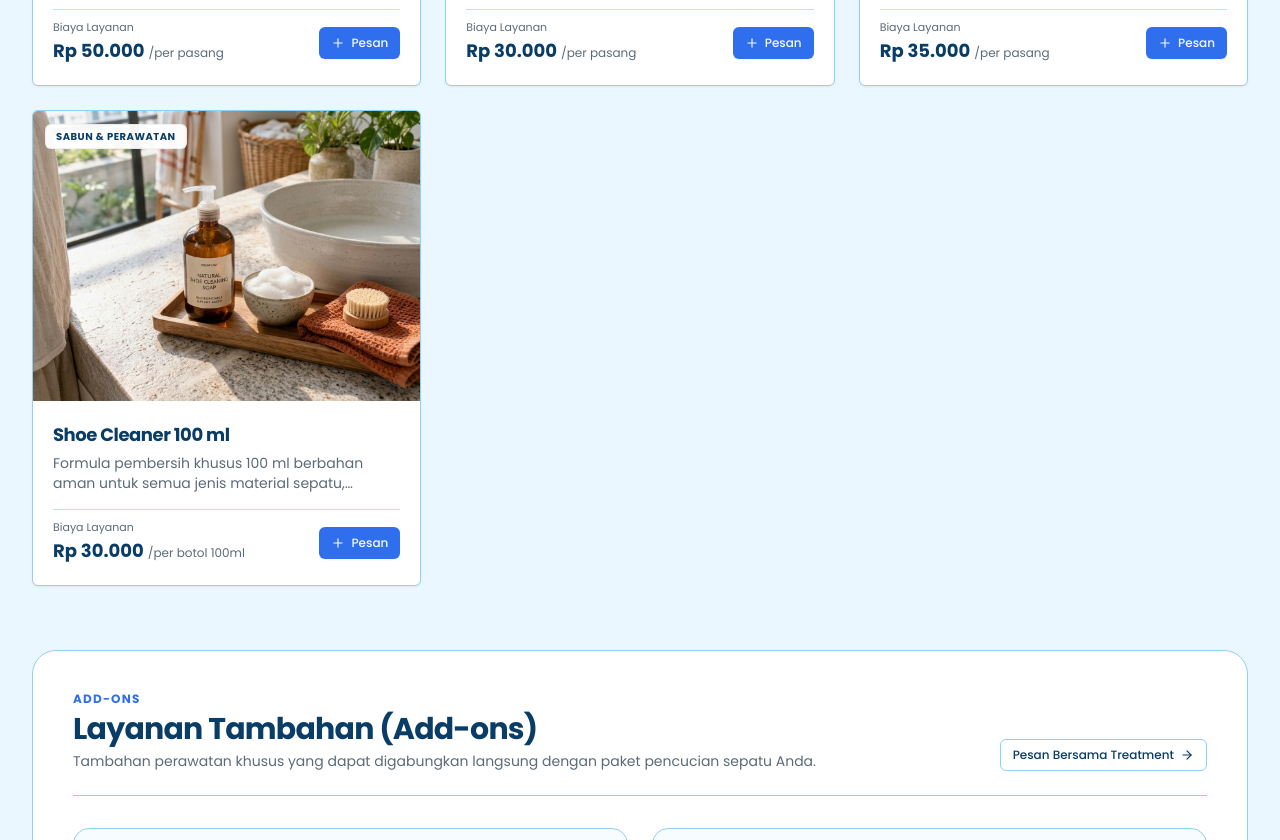
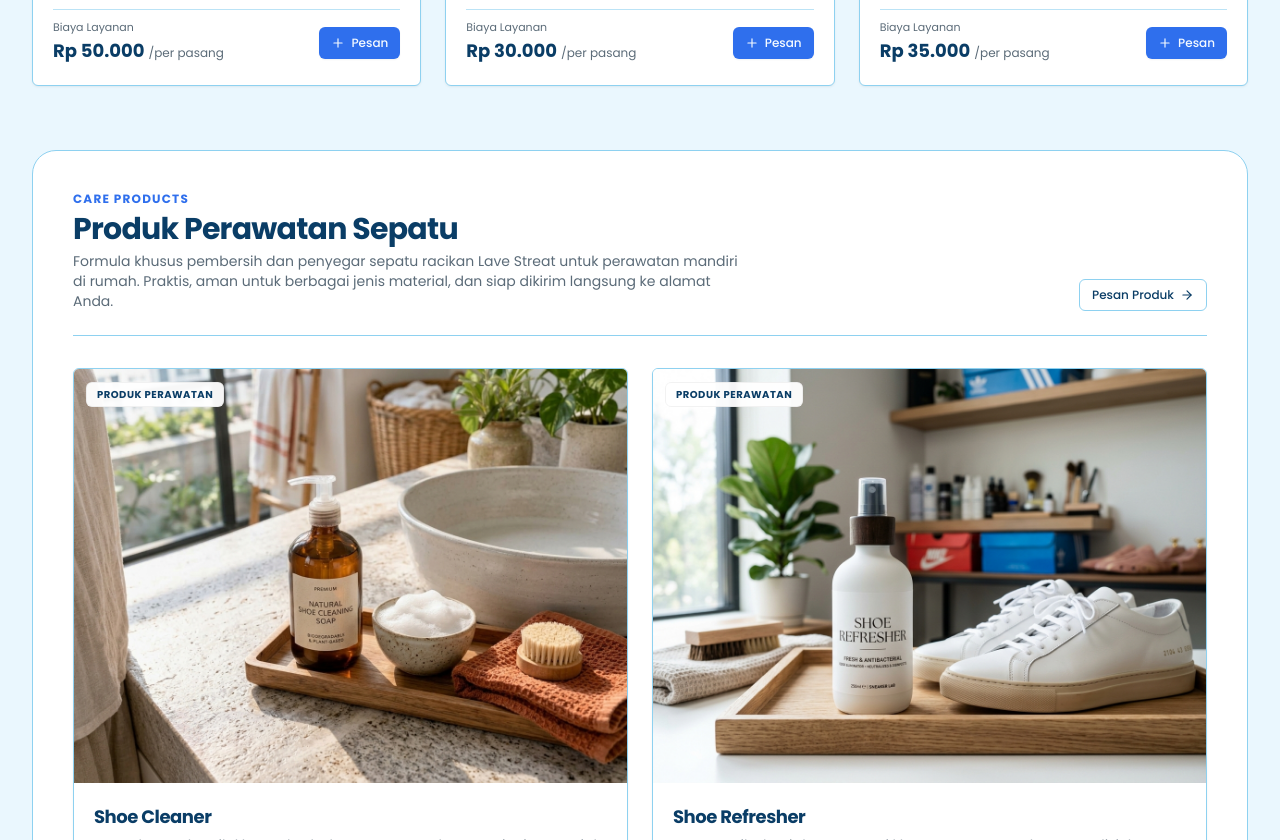
Before and after one commit to rafifahrezi75/lavestreat, a React (Vite) app: page /layanan in a window 1280 px wide. Shown: the part 1960-2800 px from the top of the page. Built offline with nearby package versions, Linux system fonts and the light colour scheme; no server answers; the database is empty; the HTML template or start-up script is replaced by a standard one.

Commit message:
feat: perbarui katalog produk perawatan dan penyesuaian layanan

```diff
--- a/src/features/services/ServiceCard.jsx
+++ b/src/features/services/ServiceCard.jsx
@@ -12,7 +12,7 @@ export function ServiceCard({ service, onSelect, selected = false }) {
   const categoryLabels = {
     cuci: 'Cuci Sepatu',
     repaint: 'Repaint Sepatu',
-    sabun: 'Sabun & Perawatan'
+    sabun: 'Produk Perawatan'
   };
 
   return (
@@ -47,12 +47,14 @@ export function ServiceCard({ service, onSelect, selected = false }) {
 
         <div className="pt-2.5 sm:pt-3 border-t border-brand-200/60 flex flex-col sm:flex-row items-start sm:items-center justify-between gap-2 mt-auto">
           <div>
-            <span className="text-[9px] sm:text-[11px] text-slate-wet block leading-none mb-0.5 sm:mb-1">Biaya Layanan</span>
+            <span className="text-[9px] sm:text-[11px] text-slate-wet block leading-none mb-0.5 sm:mb-1">
+              {service.kategori === 'sabun' ? 'Harga Produk' : 'Biaya Layanan'}
+            </span>
             <span className="text-xs sm:text-base md:text-lg font-bold text-brand-900">
               {formattedPrice}
             </span>
             <span className="text-[10px] sm:text-xs text-slate-wet font-normal ml-0.5 sm:ml-1">
-              /{service.satuan || 'pasang'}
+              /{service.satuan || (service.kategori === 'sabun' ? 'botol' : 'pasang')}
             </span>
           </div>
 
@@ -71,7 +73,7 @@ export function ServiceCard({ service, onSelect, selected = false }) {
               ) : (
                 <>
                   <Plus className="w-3 h-3 sm:w-3.5 sm:h-3.5" />
-                  <span>Pesan</span>
+                  <span>{service.kategori === 'sabun' ? 'Beli Produk' : 'Pesan'}</span>
                 </>
               )}
             </Button>
--- a/src/lib/constants.js
+++ b/src/lib/constants.js
@@ -1,7 +1,7 @@
 export const SERVICE_CATEGORIES = [
-  { id: 'all', label: 'Semua Layanan' },
-  { id: 'cuci', label: 'Cuci & Perawatan' },
-  { id: 'sabun', label: 'Sabun & Produk' }
+  { id: 'all', label: 'Semua Layanan & Produk' },
+  { id: 'cuci', label: 'Cuci & Treatment' },
+  { id: 'sabun', label: 'Produk Perawatan' }
 ];
 
 export const ORDER_METHODS = {
--- a/src/pages/admin/DashboardPage.jsx
+++ b/src/pages/admin/DashboardPage.jsx
@@ -69,7 +69,7 @@ export function DashboardPage() {
       else if (lower.includes('deep')) normalized = 'Deep Clean';
       else if (lower.includes('medium')) normalized = 'Medium Clean';
       else if (lower.includes('fast')) normalized = 'Fast Clean';
-      else if (lower.includes('sabun') || lower.includes('cleaner')) normalized = 'Produk Sabun & Care';
+      else if (lower.includes('sabun') || lower.includes('cleaner') || lower.includes('refresher')) normalized = 'Produk Sabun & Care';
 
       serviceStatsMap[normalized] = (serviceStatsMap[normalized] || 0) + qty;
     });
--- a/src/pages/admin/ServiceFormPage.jsx
+++ b/src/pages/admin/ServiceFormPage.jsx
@@ -167,7 +167,7 @@ export function ServiceFormPage() {
                   options={[
                     { value: 'cuci', label: 'Cuci Sepatu' },
                     { value: 'repaint', label: 'Repaint Sepatu' },
-                    { value: 'sabun', label: 'Sabun & Perawatan' }
+                    { value: 'sabun', label: 'Produk Perawatan (Cleaner / Refresher)' }
                   ]}
                   required
                 />
--- a/src/pages/admin/ServicesManagePage.jsx
+++ b/src/pages/admin/ServicesManagePage.jsx
@@ -123,7 +123,7 @@ export function ServicesManagePage() {
                       </div>
                     </td>
                     <td className="px-4 py-3 capitalize font-medium text-slate-wet text-xs whitespace-nowrap">
-                      {service.kategori}
+                      {service.kategori === 'sabun' ? 'Produk Perawatan' : service.kategori}
                     </td>
                     <td className="px-4 py-3 font-bold text-brand-900 text-sm whitespace-nowrap">
                       {formatPrice(service.harga)}
--- a/src/pages/public/GalleryPage.jsx
+++ b/src/pages/public/GalleryPage.jsx
@@ -184,7 +184,7 @@ export function GalleryPage() {
     if (item.kategori) return item.kategori.toLowerCase();
     const txt = `${item.layanan_terkait || ''} ${item.caption || ''}`.toLowerCase();
     if (txt.includes('repaint')) return 'repaint';
-    if (txt.includes('sabun') || txt.includes('cleaner')) return 'sabun';
+    if (txt.includes('sabun') || txt.includes('cleaner') || txt.includes('refresher')) return 'sabun';
     return 'cuci';
   };
 
--- a/src/pages/public/OrderPage.jsx
+++ b/src/pages/public/OrderPage.jsx
@@ -479,10 +479,10 @@ Mohon konfirmasi dan informasi tindak lanjut penjemputan/pengerjaan sepatu saya.
                         <span className="text-slate-wet text-xs">Filter Kategori:</span>
                         <span className="font-bold text-brand-900">
                           {[
-                            { id: 'all', label: 'Semua Layanan' },
+                            { id: 'all', label: 'Semua Layanan & Produk' },
                             { id: 'cuci', label: 'Cuci & Treatment' },
-                            { id: 'sabun', label: 'Produk Sabun' }
-                          ].find((c) => c.id === activeCategory)?.label || 'Semua Layanan'}
+                            { id: 'sabun', label: 'Produk Perawatan' }
+                          ].find((c) => c.id === activeCategory)?.label || 'Semua Layanan & Produk'}
                         </span>
                       </div>
                       <ChevronDown
@@ -500,9 +500,9 @@ Mohon konfirmasi dan informasi tindak lanjut penjemputan/pengerjaan sepatu saya.
                         />
                         <div className="absolute top-full left-0 right-0 mt-1 z-30 bg-white rounded-md border border-brand-200 shadow-lg py-1 animate-in fade-in zoom-in-95 duration-150">
                           {[
-                            { id: 'all', label: 'Semua Layanan' },
+                            { id: 'all', label: 'Semua Layanan & Produk' },
                             { id: 'cuci', label: 'Cuci & Treatment' },
-                            { id: 'sabun', label: 'Produk Sabun' }
+                            { id: 'sabun', label: 'Produk Perawatan' }
                           ].map((opt) => {
                             const isSelected = activeCategory === opt.id;
                             return (
@@ -561,7 +561,7 @@ Mohon konfirmasi dan informasi tindak lanjut penjemputan/pengerjaan sepatu saya.
                               <div className="min-w-0 flex-1 w-full">
                                 <div className="flex items-center gap-1 mb-1">
                                   <span className="text-[9px] sm:text-[10px] uppercase font-bold px-1.5 py-0.5 rounded-md bg-brand-100 text-brand-900 border border-brand-200 truncate">
-                                    {service.kategori}
+                                    {service.kategori === 'sabun' ? 'Produk' : service.kategori}
                                   </span>
                                 </div>
                                 <h4 className="font-bold text-xs sm:text-sm text-brand-900 line-clamp-1">
--- a/src/pages/public/ServicesPage.jsx
+++ b/src/pages/public/ServicesPage.jsx
@@ -41,7 +41,8 @@ export function ServicesPage() {
 
   const addOnIds = ['srv-unyellowing', 'srv-fast-track'];
 
-  const coreServices = services.filter(s => !addOnIds.includes(s.id));
+  const coreServices = services.filter(s => s.kategori !== 'sabun' && !addOnIds.includes(s.id));
+  const productServices = services.filter(s => s.kategori === 'sabun');
   const addOnServices = services.filter(s => addOnIds.includes(s.id));
 
   const formatPrice = (val) => {
@@ -72,7 +73,7 @@ export function ServicesPage() {
               Katalog Treatment Utama
             </h2>
             <p className="text-xs sm:text-sm text-slate-wet mt-2 leading-relaxed">
-              Pilihan pencucian mendalam, pembersihan khusus material, dan unyellowing sesuai jenis material sepatu Anda.
+              Pilihan pencucian mendalam, pembersihan khusus material, dan perawatan sesuai jenis material sepatu Anda.
             </p>
           </div>
 
@@ -98,6 +99,67 @@ export function ServicesPage() {
             </div>
           )}
         </div>
+
+        <section className="bg-white rounded-3xl border border-brand-200 p-6 sm:p-10 shadow-xs">
+          <div className="flex flex-col md:flex-row md:items-end justify-between gap-4 mb-8 pb-6 border-b border-brand-200">
+            <div>
+              <span className="text-xs font-bold uppercase tracking-widest text-brand-600 block mb-1">
+                CARE PRODUCTS
+              </span>
+              <h2 className="font-display font-bold text-2xl sm:text-3xl text-brand-900 tracking-tight">
+                Produk Perawatan Sepatu
+              </h2>
+              <p className="text-xs sm:text-sm text-slate-wet mt-1 max-w-2xl">
+                Formula khusus pembersih dan penyegar sepatu racikan Lave Streat untuk perawatan mandiri di rumah. Praktis, aman untuk berbagai jenis material, dan siap dikirim langsung ke alamat Anda.
+              </p>
+            </div>
+            <Link to="/pesan">
+              <Button size="sm" variant="secondary" className="shrink-0 flex items-center gap-1.5">
+                <span>Pesan Produk</span>
+                <ArrowRight className="w-3.5 h-3.5" />
+              </Button>
+            </Link>
+          </div>
+
+          {loading ? (
+            <div className="grid grid-cols-1 sm:grid-cols-2 gap-6">
+              <SkeletonCard />
+              <SkeletonCard />
+            </div>
+          ) : productServices.length === 0 ? (
+            <div className="text-center py-12 text-slate-wet bg-slate-50 rounded-xl border border-brand-200">
+              Belum ada produk perawatan yang tersedia saat ini.
+            </div>
+          ) : (
+            <div className="grid grid-cols-1 sm:grid-cols-2 gap-6">
+              {productServices.map((product) => (
+                <ServiceCard
+                  key={product.id}
+                  service={product}
+                  onSelect={() => navigate(`/pesan?service=${product.id}`)}
+                />
+              ))}
+            </div>
+          )}
+
+          <div className="mt-8 pt-6 border-t border-brand-200/60 bg-brand-light/30 -mx-6 sm:-mx-10 -mb-6 sm:-mb-10 p-6 sm:p-8 rounded-b-3xl flex flex-col sm:flex-row items-center justify-between gap-4">
+            <div className="flex items-center gap-3">
+              <div className="w-9 h-9 rounded-xl bg-brand-600 text-white flex items-center justify-center shrink-0 shadow-xs">
+                <Sparkle size={18} weight="bold" />
+              </div>
+              <p className="text-xs sm:text-sm text-brand-900 font-medium">
+                Dapat dibeli satuan dengan pengiriman kurir langsung, atau digabungkan bersama paket treatment cuci sepatu Anda.
+              </p>
+            </div>
+            <Button
+              onClick={() => navigate('/pesan')}
+              size="sm"
+              className="bg-brand-600 hover:bg-brand-500 text-white shrink-0"
+            >
+              Order Produk Sekarang
+            </Button>
+          </div>
+        </section>
 
         <section className="bg-white rounded-3xl border border-brand-200 p-6 sm:p-10 shadow-xs">
           <div className="flex flex-col md:flex-row md:items-end justify-between gap-4 mb-8 pb-6 border-b border-brand-200">
```
Also changed, not shown: public/services/shoe-refresher.jpg (added), src/lib/api/mockData.js, src/lib/api/servicesApi.js, 1 other file (tests, documents, lock files or other folders).
